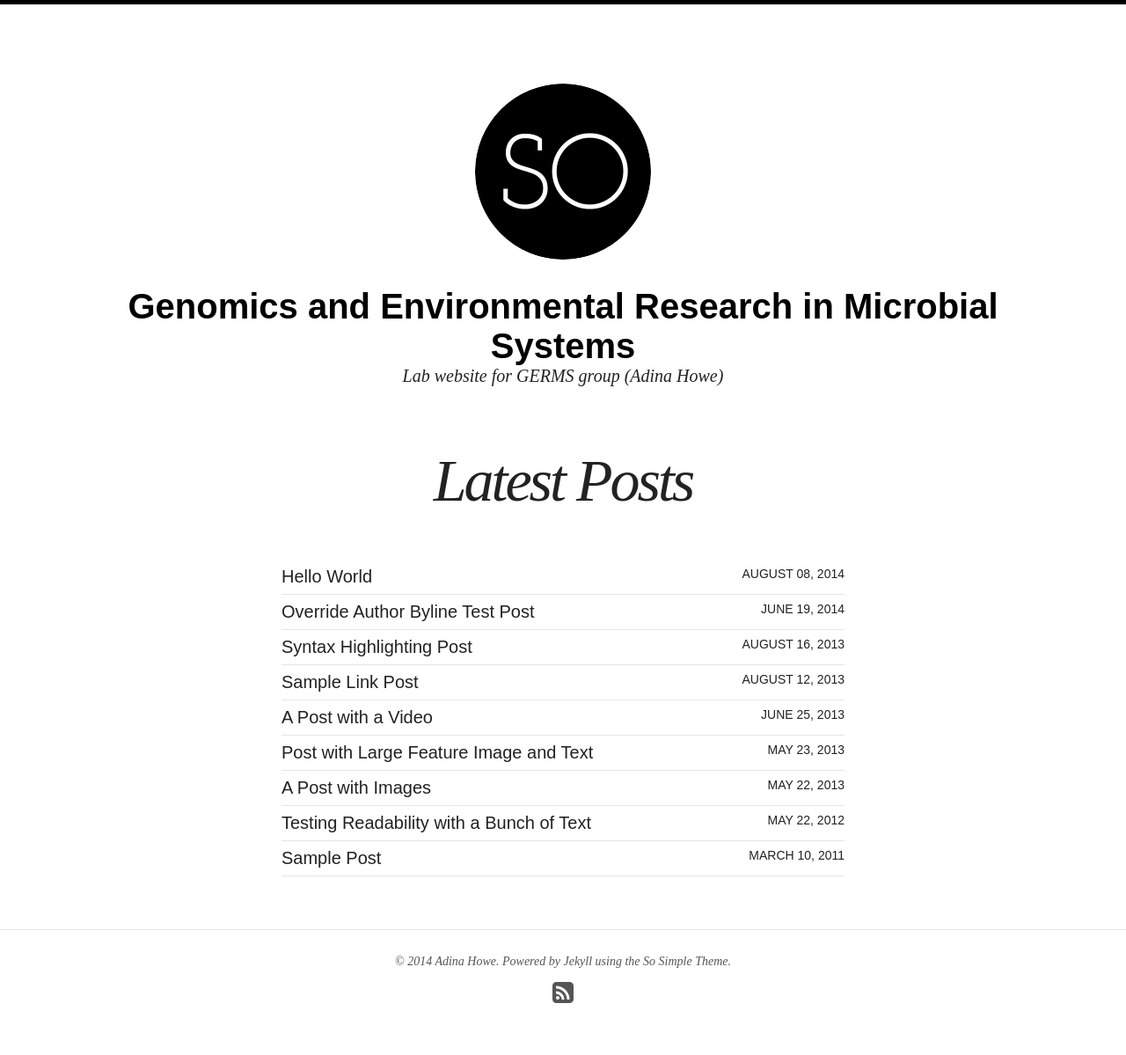
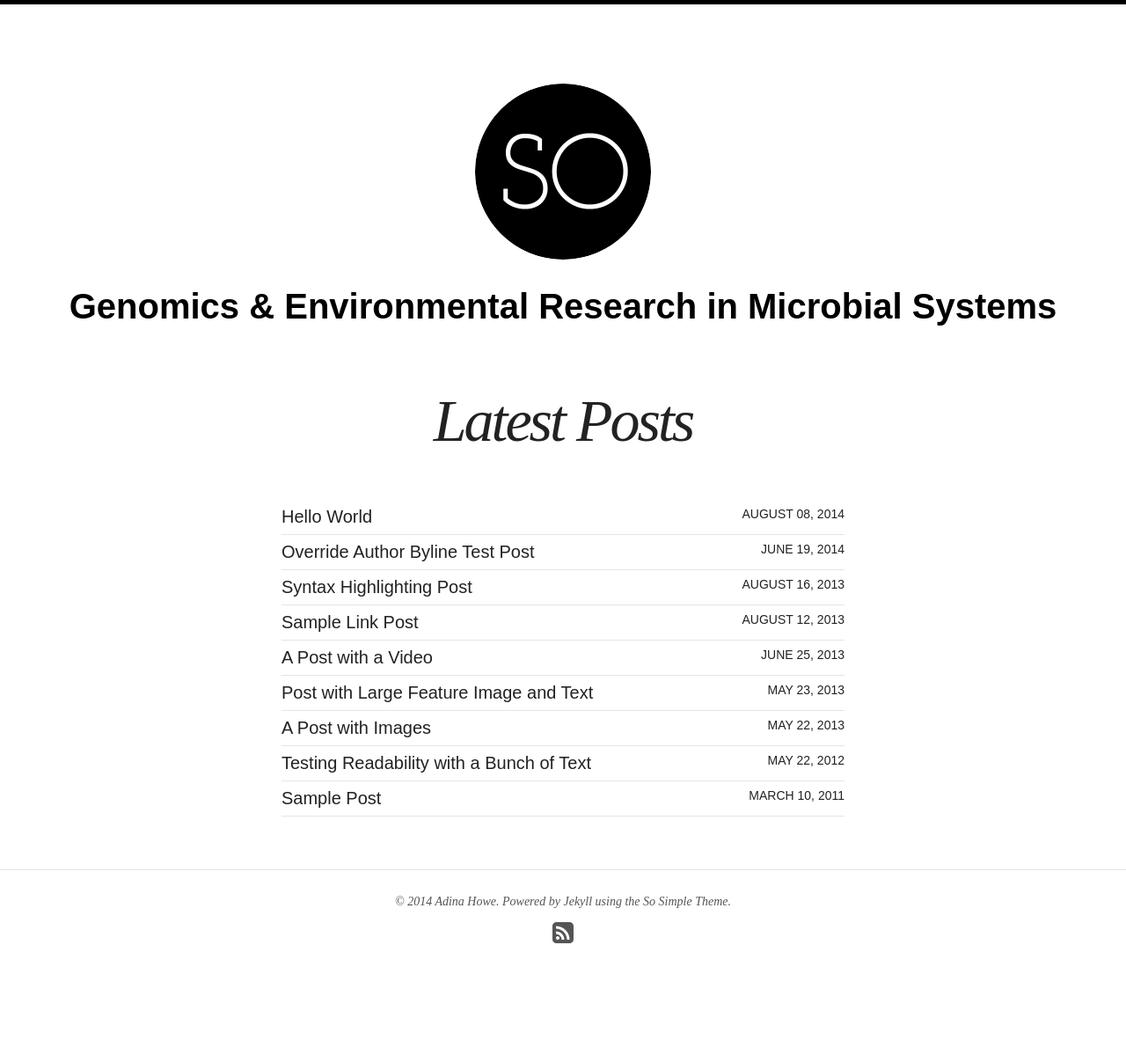
Before and after one commit to germs-lab/germs-lab.github.com-bu, a Jekyll site: the page built from index.html, in a window 1280 px wide. Shown: the whole page at 88% size. Built offline with Jekyll 4.4.1, drawn with Linux system fonts in a browser that asks for light colours; nearby versions of some CDN libraries; after the commit the page ends 1131 px from its top, so only the background shows below that.

Commit message:
fixed spacing

```diff
--- a/_config.yml
+++ b/_config.yml
@@ -1,8 +1,8 @@
 # Site wide configuration
 
-title: Genomics and Environmental Research in Microbial Systems
+title: Genomics & Environmental Research in Microbial Systems
 locale: en_US
-description: Lab website for GERMS group (Adina Howe)
+description:
 logo: site-logo.png
 search: true
 url:
```
